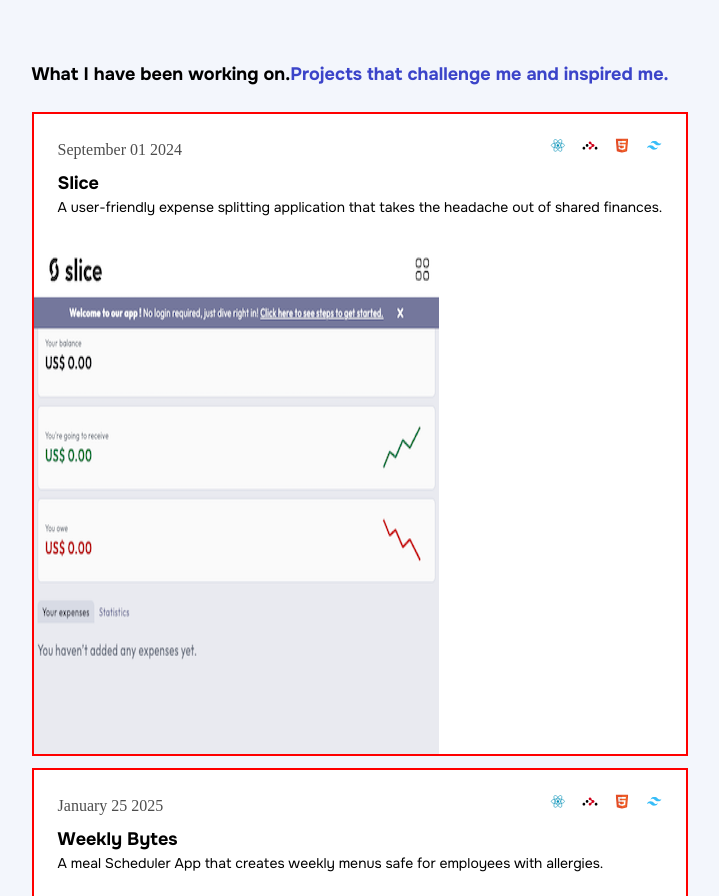
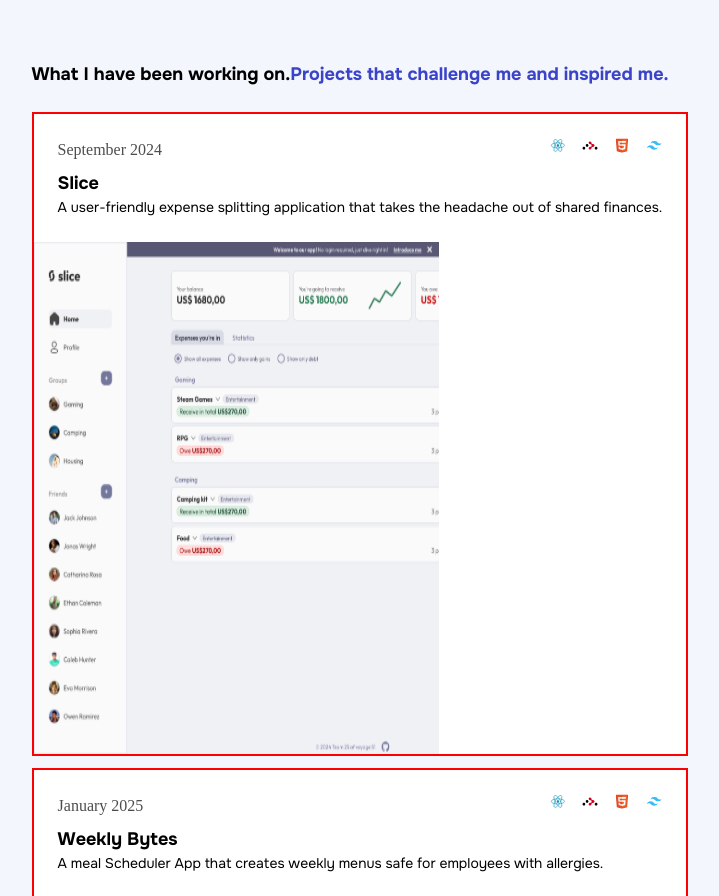
Before and after one commit to ivannissimrch/Portfolio, a Next.js app: page / in a window 1280 px wide. Shown: the part 700-1596 px from the top of the page, without its empty margins (280-999 px from the left). Built offline with nearby package versions, Linux system fonts and the light colour scheme.

Commit message:
Update slice image

```diff
--- /dev/null
+++ b/src/app/projects/[slug].js
@@ -0,0 +1,6 @@
+import { useRouter } from "next/router";
+
+export default async function ProjectPagePage({ params }) {
+  const slug = (await params).slug;
+  return <div>My Post: {slug}</div>;
+}
--- a/src/app/projects_info.js
+++ b/src/app/projects_info.js
@@ -4,7 +4,7 @@ export const PROJECTS_INFO = [
     description:
       "A user-friendly expense splitting application that takes the headache out of shared finances.",
     image: "/images/sliceMobile.png",
-    date: "September 01 2024",
+    date: "September 2024",
     icons: [
       "/images/react-icon.svg",
       "/images/react-router-icon.svg",
@@ -17,7 +17,7 @@ export const PROJECTS_INFO = [
     description:
       "A meal Scheduler App that creates weekly menus safe for employees with allergies.",
     image: "/images/weeklyBytesMobile.png",
-    date: "January 25 2025",
+    date: "January 2025",
     icons: [
       "/images/react-icon.svg",
       "/images/react-router-icon.svg",
@@ -29,7 +29,7 @@ export const PROJECTS_INFO = [
     title: "Stocks",
     description: "A stocks searching and display info about stocks",
     image: "/images/stocksMobile.png",
-    date: "01 25 2025",
+    date: "September 2024",
     icons: [
       "/images/react-icon.svg",
       "/images/css-icon.svg",
@@ -42,7 +42,7 @@ export const PROJECTS_INFO = [
     description:
       "A  playlist builder that allow you to search and save playlist to your spotify account",
     image: "/images/mobileAppImage.png",
-    date: "01 25 2025",
+    date: "July 2024",
     icons: [
       "/images/react-icon.svg",
       "/images/material-ui-icon.svg",
```
Also changed, not shown: public/images/sliceMobile.png.
